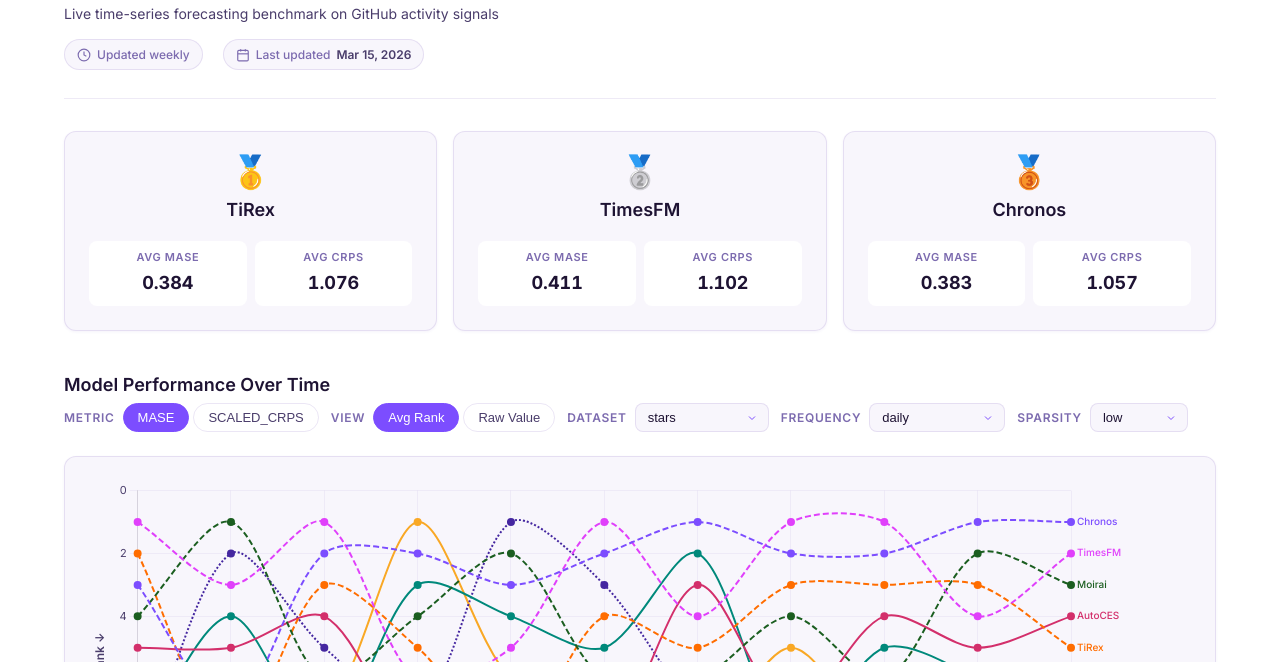
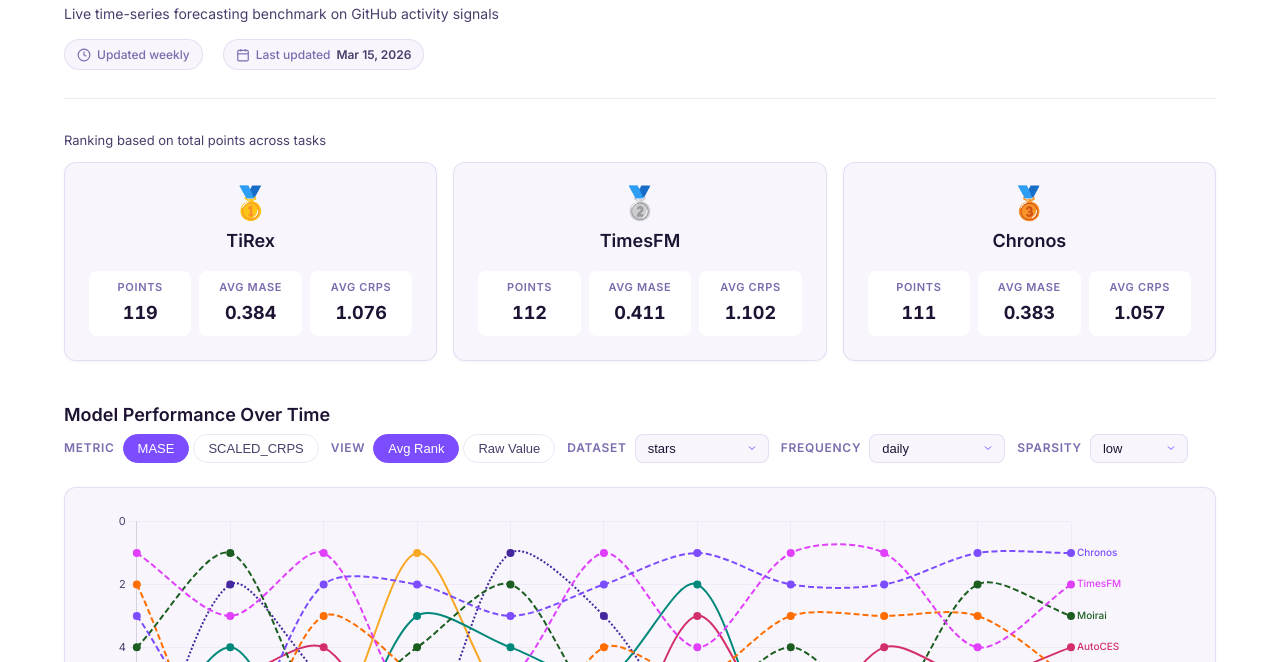
Before and after one commit to friscobrisco/impermanentwebpage, a plain HTML site: page index.html in a window 1280 px wide. Shown: the part 138-800 px from the top of the page. Drawn offline with nearby package versions, Linux system fonts and the light colour scheme.

Commit message:
feat: add points at the beginning

```diff
--- a/index.html
+++ b/index.html
@@ -240,11 +240,19 @@
 .theme-toggle:hover { background: var(--color-surface-offset); }
 
 /* === SUMMARY CARDS === */
+.summary-section {
+  margin-bottom: 40px;
+}
+.summary-rank-hint {
+  font-size: 13px;
+  color: var(--color-text-muted);
+  margin: 0 0 12px;
+  line-height: 1.4;
+}
 .summary-row {
   display: grid;
   grid-template-columns: repeat(3, 1fr);
   gap: 16px;
-  margin-bottom: 40px;
 }
 .summary-card {
   background: var(--color-surface);
@@ -265,7 +273,7 @@
 }
 .summary-card .metrics {
   display: grid;
-  grid-template-columns: 1fr 1fr;
+  grid-template-columns: repeat(3, 1fr);
   gap: 8px;
   margin-top: 16px;
 }
@@ -768,7 +776,10 @@
   </header>
 
   <!-- SUMMARY CARDS -->
-  <div class="summary-row" id="summaryCards"></div>
+  <div class="summary-section">
+    <p class="summary-rank-hint">Ranking based on total points across tasks</p>
+    <div class="summary-row" id="summaryCards"></div>
+  </div>
 
   <!-- CHART SECTION -->
   <h2 class="section-title">Model Performance Over Time</h2>
@@ -1005,6 +1016,10 @@
       <div class="medal">${medals[i]}</div>
       <div class="model-name">${m.model}</div>
       <div class="metrics">
+        <div class="metric-box">
+          <div class="metric-label">Points</div>
+          <div class="metric-value">${m.totalPts}</div>
+        </div>
         <div class="metric-box">
           <div class="metric-label">Avg MASE</div>
           <div class="metric-value">${m.summary ? m.summary.avg_mase.toFixed(3) : 'N/A'}</div>
```
Also changed, not shown: impermanent-leaderboard-docs.md (+2 -2 lines), templates/dashboard.html (+18 -3 lines).
